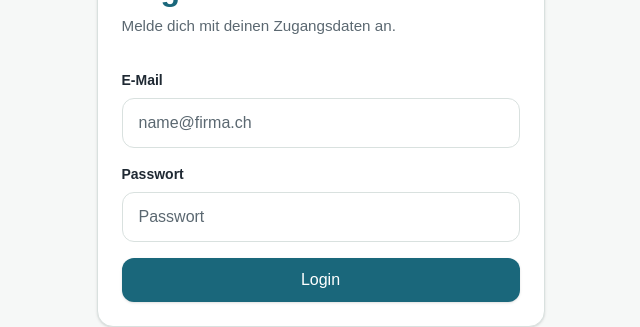
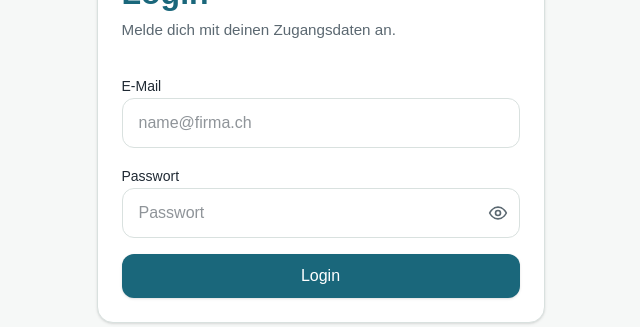
Before and after one commit to Pokehans/event-manager, a Next.js app: page / in a window 1280 px wide. Shown: the part 320-647 px from the top of the page, without its empty margins (312-952 px from the left). Built offline with nearby package versions, Linux system fonts and the light colour scheme; no server answers.

Commit message:
Add password visibility toggle to login form

```diff
--- a/src/components/ui/input.tsx
+++ b/src/components/ui/input.tsx
@@ -1,26 +1,96 @@
-import { InputHTMLAttributes } from "react";
+"use client";
 
-type InputProps = InputHTMLAttributes<HTMLInputElement> & {
-  label?: string;
+import { useState } from "react";
+
+type InputProps = {
+  label: string;
+  type?: string;
+  placeholder?: string;
+  value: string;
+  onChange: (event: React.ChangeEvent<HTMLInputElement>) => void;
 };
+
+function EyeIcon() {
+  return (
+    <svg
+      viewBox="0 0 24 24"
+      className="h-5 w-5"
+      fill="none"
+      stroke="currentColor"
+      strokeWidth="2"
+      strokeLinecap="round"
+      strokeLinejoin="round"
+      aria-hidden="true"
+    >
+      <path d="M2 12s3.5-7 10-7 10 7 10 7-3.5 7-10 7S2 12 2 12Z" />
+      <circle cx="12" cy="12" r="3" />
+    </svg>
+  );
+}
+
+function EyeOffIcon() {
+  return (
+    <svg
+      viewBox="0 0 24 24"
+      className="h-5 w-5"
+      fill="none"
+      stroke="currentColor"
+      strokeWidth="2"
+      strokeLinecap="round"
+      strokeLinejoin="round"
+      aria-hidden="true"
+    >
+      <path d="M3 3l18 18" />
+      <path d="M10.6 10.6a2 2 0 0 0 2.8 2.8" />
+      <path d="M9.9 5.1A10.9 10.9 0 0 1 12 5c6.5 0 10 7 10 7a13.2 13.2 0 0 1-3.2 4.2" />
+      <path d="M6.7 6.7A13.2 13.2 0 0 0 2 12s3.5 7 10 7a10.9 10.9 0 0 0 4.1-.8" />
+    </svg>
+  );
+}
 
 export default function Input({
   label,
-  className = "",
-  ...props
+  type = "text",
+  placeholder,
+  value,
+  onChange,
 }: InputProps) {
+  const [showPassword, setShowPassword] = useState(false);
+
+  const isPasswordField = type === "password";
+  const resolvedType = isPasswordField
+    ? showPassword
+      ? "text"
+      : "password"
+    : type;
+
   return (
-    <label className="block w-full">
-      {label && (
-        <span className="mb-2 block text-sm font-semibold text-[var(--color-text)]">
-          {label}
-        </span>
-      )}
+    <div className="space-y-2">
+      <label className="text-sm font-medium text-[var(--color-text)]">
+        {label}
+      </label>
 
-      <input
-        className={`w-full rounded-xl border border-[var(--color-border)] bg-white px-4 py-3 text-sm text-[var(--color-text)] outline-none transition focus:border-[var(--color-primary)] focus:ring-2 focus:ring-[rgba(26,103,123,0.12)] placeholder:text-[var(--color-text-muted)] ${className}`.trim()}
-        {...props}
-      />
-    </label>
+      <div className="relative">
+        <input
+          type={resolvedType}
+          placeholder={placeholder}
+          value={value}
+          onChange={onChange}
+          className="w-full rounded-xl border border-[var(--color-border)] bg-white px-4 py-3 pr-12 text-sm text-[var(--color-text)] outline-none transition focus:border-[var(--color-primary)] focus:ring-2 focus:ring-[var(--color-primary)]/15"
+        />
+
+        {isPasswordField ? (
+          <button
+            type="button"
+            onClick={() => setShowPassword((prev) => !prev)}
+            className="absolute right-3 top-1/2 inline-flex -translate-y-1/2 items-center justify-center text-[var(--color-text-muted)] transition hover:text-[var(--color-primary)]"
+            aria-label={showPassword ? "Passwort verbergen" : "Passwort anzeigen"}
+            title={showPassword ? "Passwort verbergen" : "Passwort anzeigen"}
+          >
+            {showPassword ? <EyeOffIcon /> : <EyeIcon />}
+          </button>
+        ) : null}
+      </div>
+    </div>
   );
 }
```
